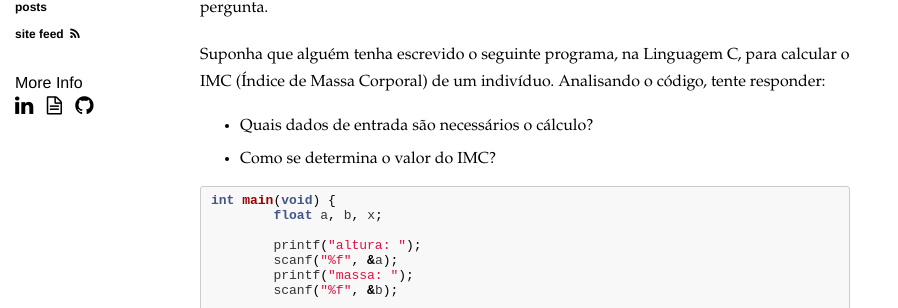
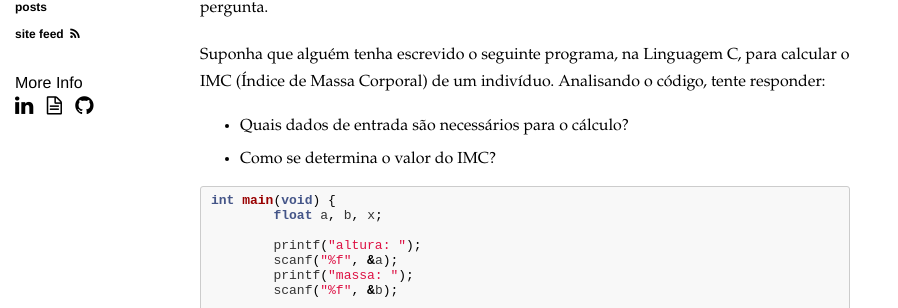
Before and after one commit to mcrisc/mcrisc.github.io, a Jekyll site: the page built from _posts/2014-05-13-nomeando-variaveis.markdown, in a window 1280 px wide and 900 px high. Shown: the part 150-458 px from the top of the window, without its empty margins (0-898 px from the left). Built offline with Jekyll 4.4.1, drawn with Linux system fonts in a browser that asks for light colours; nearby versions of some CDN libraries; Markdown is read by kramdown in place of the engine named in the settings; comment, search, counter and statistics services are not loaded.

Commit message:
more changes

````diff
--- a/_posts/2014-05-13-nomeando-variaveis.markdown
+++ b/_posts/2014-05-13-nomeando-variaveis.markdown
@@ -10,7 +10,7 @@ O que se considera um bom nome de variável? Este texto, *destinado a iniciantes
 
 Suponha que alguém tenha escrevido o seguinte programa, na Linguagem C, para calcular o IMC (Índice de Massa Corporal) de um indivíduo. Analisando o código, tente responder:
 
-- Quais dados de entrada são necessários o cálculo?
+- Quais dados de entrada são necessários para o cálculo?
 - Como se determina o valor do IMC?
 
 ```c++
````
